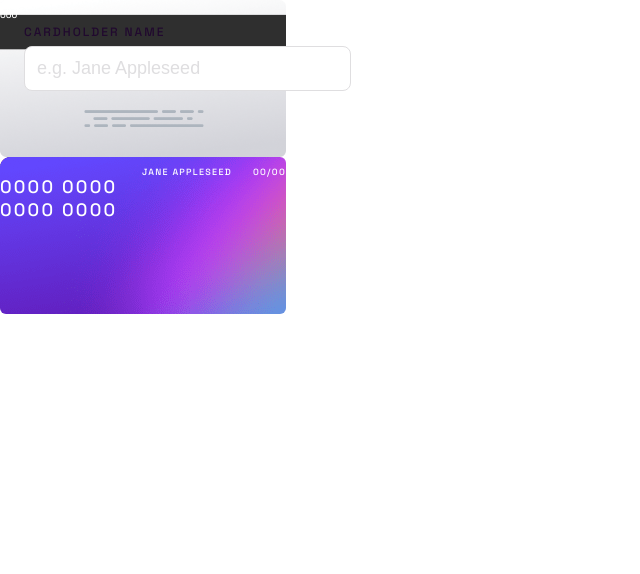
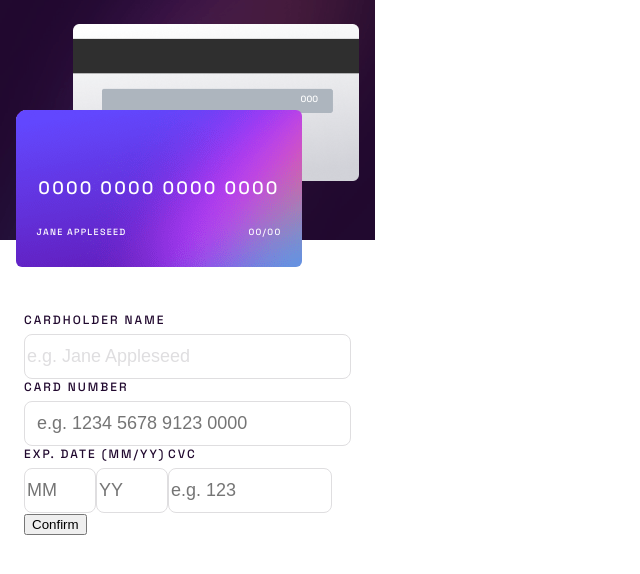
Before and after one commit to MacarenaCarrero/Formularios, a plain HTML site: page index.html in a window 1280 px wide. Shown: the whole page, without its empty margins (0-640 px from the left). Drawn offline with Linux system fonts and the light colour scheme.

Commit message:
Formularios

```diff
--- a/css/styles.css
+++ b/css/styles.css
@@ -23,49 +23,61 @@ body {
   font-family: "Space Grotesk", sans-serif;
 }
 
-
 .container{
-  display: flex;
-  flex-direction: column;
+  position: relative;
+  width: 375px;
+  height: 240px;
+background-image: url(../assets/images/images/bg-main-mobile.png);
+background-size: contain;
+background-repeat: no-repeat;
 }
 .backCard{
+  top: 24px;
+  left: 73px;
+  position: absolute;
   height: 157px;
   width: 286px;
   background-size: contain;
   background-image:url(../assets/images/images/bg-card-back.png);
 }
-
-  .numberCvc{
-
+ .numberCvc{
+  position:absolute;
+  right: 41px;
+  top:60px;
   font-size: 9px;
   color: #FFFFFF;
-
 }
-
 .frontCard{
-
+  position: absolute;
   display: flex;
-  justify-content: center;
+  justify-content: flex-end;
+  align-items: center;
+  flex-direction: column;
   height: 157px;
   width: 286px;
-
+  right:73px ;
+  top:110px;
   border-radius: 6px;
   background-image: url(../assets/images/images/bg-card-front.png);
 }
 .nameAge{
-
-
-  display: flex;
+ display: flex;
   width: 245px;
+  margin-bottom: 19.6px;
   justify-content: space-between;
 }
 .pan{
-
   font-size: 18px;
   color: white;
   letter-spacing: 2.2px;
-
   top:83px;
+}
+.form{
+  display: flex;
+  flex-direction: column;
+  position: absolute;
+padding: 24px;
+  margin-top: 48px;
 }
 .nameTitular{
   color: white;
@@ -83,14 +95,6 @@ body {
   flex-direction: column;
 
 }
-.form{
-  display: flex;
-  flex-direction: column;
-  position: absolute;
-
-  padding: 24px;
-
-}
 .name{
   font-size: 12px;
   letter-spacing: 2px;
@@ -105,3 +109,37 @@ body {
  border:solid #DFDEE0 1px;
  border-radius: 8px;
 }
+.cardNumber{
+  display: flex;
+  flex-direction: column;
+}
+.cardCaducidad{
+  display: flex;
+  flex-direction: column;
+}
+.inputLitle{
+  width: 72px;
+  height: 45px;
+  font-size: 18px;
+ color: #DFDEE0;
+ border:solid #DFDEE0 1px;
+ border-radius: 8px;
+}
+.inputsAge{
+  display: flex;
+}
+.ageCvc{
+  display: flex;
+}
+.inputLitle2{
+  width: 164px;
+  height: 45px;
+  font-size: 18px;
+ color: #DFDEE0;
+ border:solid #DFDEE0 1px;
+ border-radius: 8px;
+}
+.cvcInput{
+  display: flex;
+  flex-direction: column;
+}
--- a/index.html
+++ b/index.html
@@ -1,18 +1,21 @@
 <!DOCTYPE html>
 <html lang="es">
   <head>
-    <meta charset="UTF-8">
-    <meta name="viewport" content="width=device-width, initial-scale=1.0">
-    <link rel="preconnect" href="https://fonts.googleapis.com">
-<link rel="preconnect" href="https://fonts.gstatic.com" crossorigin>
-<link href="https://fonts.googleapis.com/css2?family=Space+Grotesk:wght@500&display=swap" rel="stylesheet">
-    <link rel="stylesheet" href="css/styles.css">
+    <meta charset="UTF-8" />
+    <meta name="viewport" content="width=device-width, initial-scale=1.0" />
+    <link rel="preconnect" href="https://fonts.googleapis.com" />
+    <link rel="preconnect" href="https://fonts.gstatic.com" crossorigin />
+    <link
+      href="https://fonts.googleapis.com/css2?family=Space+Grotesk:wght@500&display=swap"
+      rel="stylesheet"
+    />
+    <link rel="stylesheet" href="css/styles.css" />
     <title>Document</title>
   </head>
   <body>
     <div class="container">
       <div class="backCard">
- <p class="numberCvc"> 000</p>
+        <p class="numberCvc">000</p>
       </div>
       <div class="frontCard">
         <p class="pan">0000 0000 0000 0000</p>
@@ -21,14 +24,52 @@
           <p class="ageCaducity">00/00</p>
         </div>
       </div>
+    </div>
     <div class="form">
-    <div class="cardname ">
+      <div class="cardname">
         <label class="name" for="name">CARDHOLDER NAME</label>
-<input class="input" type="text" id="name" value="  e.g. Jane Appleseed">
+        <input
+          class="input"
+          type="text"
+          id="name"
+          value="e.g. Jane Appleseed"
+        />
       </div>
-
+      <div class="cardNumber">
+        <label class="name" for="number">CARD NUMBER</label>
+        <input
+          class="input"
+          type="number"
+          id="number"
+          placeholder="  e.g. 1234 5678 9123 0000"
+        />
       </div>
-
+      <div class="ageCvc">
+        <div class="cardCaducidad">
+          <label class="name" for="fecha fecha2">EXP. DATE (MM/YY)</label>
+          <div class="inputsAge">
+            <input
+              class="inputLitle"
+              type="number"
+              id="fecha"
+              placeholder="MM"
+            />
+            <input
+              class="inputLitle"
+              type="number"
+              id="fecha2"
+              placeholder="YY"
+            />
+          </div>
+        </div>
+        <div class="cvcInput">
+          <label class="name" for="cvc2">CVC</label>
+          <input class="inputLitle2" type="number" placeholder="e.g. 123" />
+        </div>
+      </div>
+      <div class="buttonConfirm">
+        <input type="submit" value="Confirm" />
+      </div>
     </div>
     <script src="./js/scripst.js"></script>
   </body>
```
Lines whose indentation alone changed are shown as unchanged.
